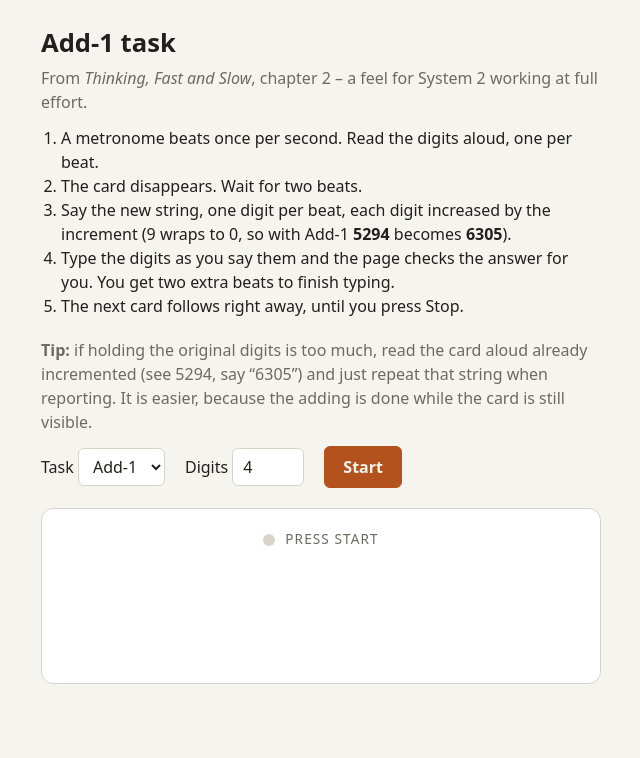
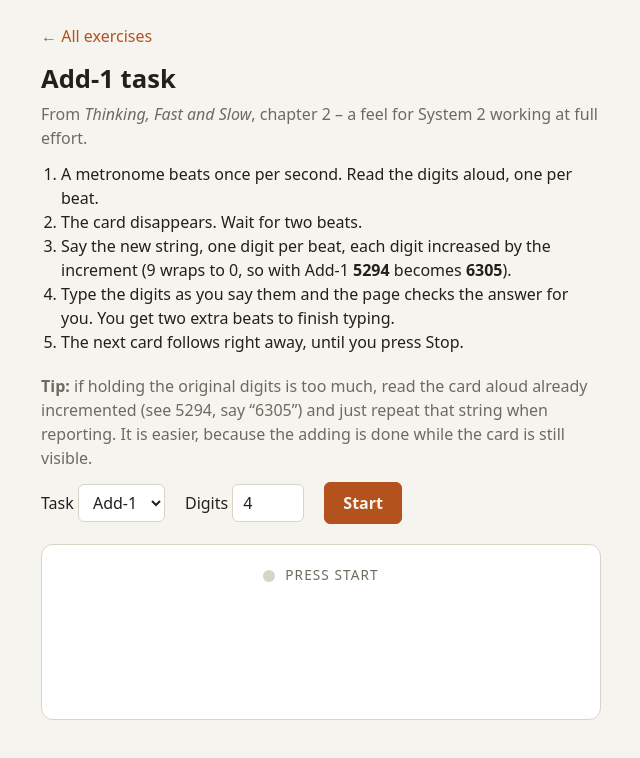
Before and after one commit to izderadicka/fast-slow, a plain HTML site: page add-1.html in a window 1280 px wide. Shown: the whole page, without its empty margins (319-959 px from the left). Drawn offline with Linux system fonts and the light colour scheme.

Commit message:
Add back links to the index on all exercise pages
Co-Authored-By: Claude Fable 5.2 <noreply@anthropic.com>
Claude-Session: https://claude.ai/code/session_014c5ZrUhmUcoxSqGEYrhFJR

```diff
--- a/add-1.html
+++ b/add-1.html
@@ -37,6 +37,8 @@
     font: 16px/1.5 system-ui, sans-serif;
   }
   main { max-width: 560px; margin: 0 auto; }
+  .back { display: inline-block; margin-bottom: 12px; color: var(--accent); text-decoration: none; }
+  .back:hover, .back:focus-visible { text-decoration: underline; }
   h1 { margin: 0 0 4px; font-size: 1.6rem; }
   p { margin: 0 0 12px; }
   .muted { color: var(--muted); }
@@ -110,6 +112,7 @@
 </head>
 <body>
 <main>
+  <a class="back" href="index.html">&larr; All exercises</a>
   <h1>Add-1 task</h1>
   <p class="muted">From <em>Thinking, Fast and Slow</em>, chapter 2 &ndash; a feel for System 2 working at full effort.</p>
   <ol>
```
Also changed, not shown: conflict.html (+3 -0 lines), muller-lyer.html (+3 -0 lines).
